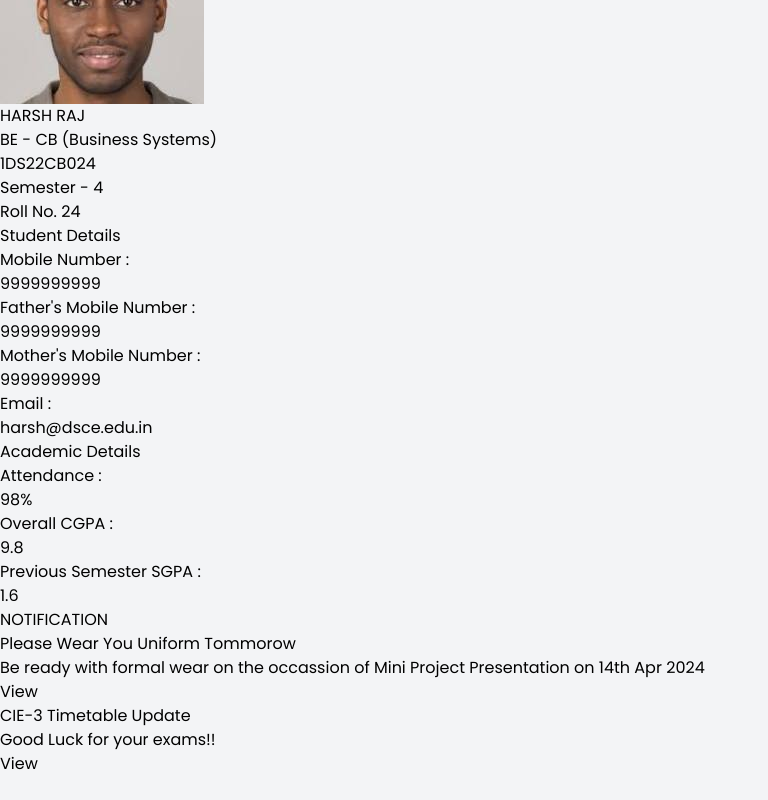
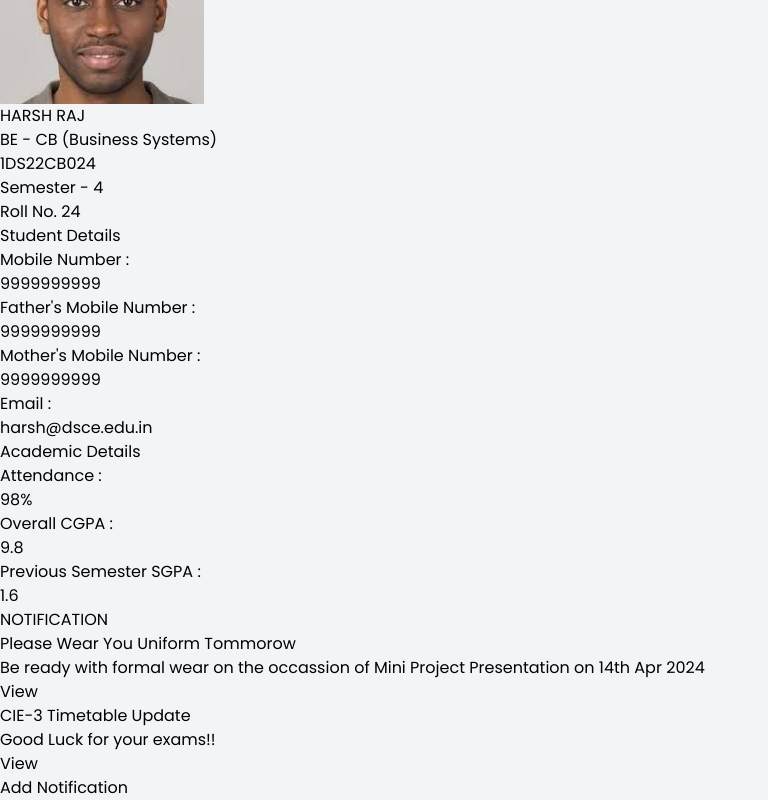
Before and after one commit to priyanshukumarsinha/ProtocorSystem, a React (Vite) app: page / in a window 1280 px wide. Shown: the part 844-1644 px from the top of the page, without its empty margins (0-768 px from the left). Before the commit the page ends 1620 px from the top, so only its background shows below. Built offline with nearby package versions, Linux system fonts and the light colour scheme.

Commit message:
feat: Add functionality to show/hide notification form in Dashboard component

```diff
--- a/src/components/Dashboard.jsx
+++ b/src/components/Dashboard.jsx
@@ -1,6 +1,7 @@
 import React from 'react'
 
 const Notification = () => {
+    const [showAddNotification, setShowAddNotification] = React.useState(false)
 
   return (
     <div className='w-2/3 bg-white  m-5 shadow-lg border flex flex-col pb-10  rounded-lg'>
@@ -30,6 +31,35 @@ const Notification = () => {
                 </li>
             </ol>
         </div>
+        <div className='w-full p-5'>
+            <button
+            onClick={() => setShowAddNotification(!showAddNotification)}
+            className='bg-blue-500 text-white px-3 py-1 rounded'>Add Notification</button>
+            {
+                showAddNotification && (
+                    <div className='w-full p-5 bg-gray-100 rounded-lg my-5'>
+                <form className='flex flex-col gap-5'>
+                    <div className='flex flex-col gap-3'>
+                        <label className='text-black font-semibold'>Title</label>
+                        <input type='text' className='border p-2 rounded' />
+                    </div>
+                    <div className='flex flex-col gap-3 font-semibold'>
+                        <label className='text-black'>Description</label>
+                        <textarea className='border p-2 rounded' />
+                    </div>
+                    <div className='flex gap-5'>
+                        {/* File Upload */}
+                        <label className='text-black font-semibold'>Upload File</label>
+                        <input type='file' />
+                    </div>
+                    <div>
+                        <button className='bg-blue-500 text-white px-3 py-1 rounded'>Submit</button>
+                    </div>
+                </form>
+            </div>
+                )
+            }
+        </div>
     </div>
   )
 }
```
